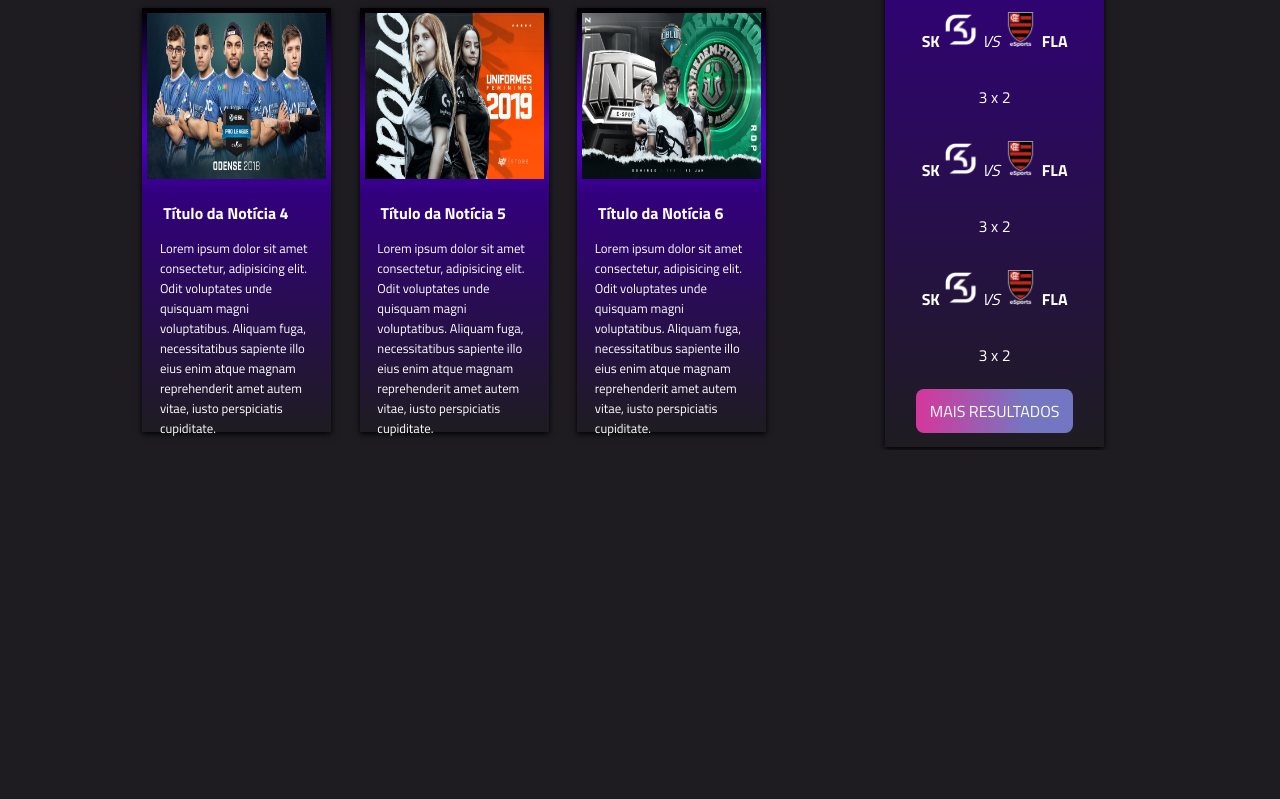
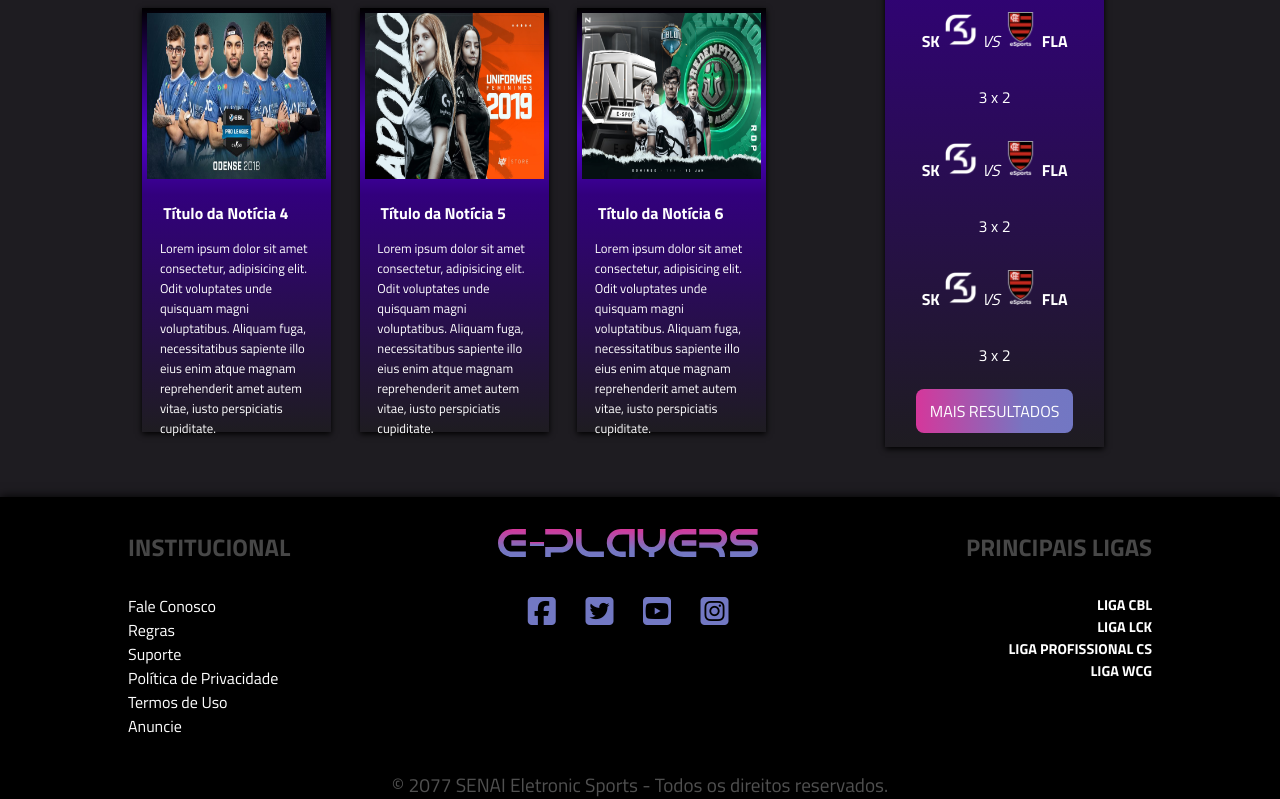
Before and after one commit to Tiago-V/E-Players, a plain HTML site: page index.html in a window 1280 px wide. Shown: the part 1795-2594 px from the top of the page. Before the commit the page ends 2245 px from the top, so only its background shows below. Drawn offline with Linux system fonts and the light colour scheme.

Commit message:
home concluída

```diff
--- a/css/style.css
+++ b/css/style.css
@@ -183,3 +183,42 @@ ul{
 .times{
     margin: 2em 0;
 }
+footer{
+    box-shadow: 0 0 10px #000;
+    color: white;
+    margin-top: 50px;
+    background-color: rgb(0, 0, 0);
+}
+footer a{
+    color: white;
+    text-decoration: none;
+}
+footer ul{
+    list-style-type: none;
+}
+footer .sociais{
+    display: flex;
+    justify-content: space-evenly;
+    color: var(--purple);
+    font-size: 2em;
+    padding: 1em 0px;
+}
+footer .container{
+    display: flex;
+    justify-content: space-between;
+    padding: 2em;
+}
+footer h5{
+    padding-bottom: 1.2em;
+    color: #474747;
+    font-size: 1.5em;
+}
+footer h6{
+    text-align: end;
+    font-size: 0.9em;
+}
+.copy{
+    text-align: center;
+    color: #505050;
+    font-size: 1.2em;
+}
--- a/index.html
+++ b/index.html
@@ -193,7 +193,38 @@
 
     </main>
     <footer>
-
+        <div class="container">
+            <div>
+                <h5>INSTITUCIONAL</h5>
+                <nav>
+                    <ul>
+                        <li><a href="#">Fale Conosco</a></li>
+                        <li><a href="#">Regras</a></li>
+                        <li><a href="#">Suporte</a></li>
+                        <li><a href="#">Política de Privacidade</a></li>
+                        <li><a href="#">Termos de Uso</a></li>
+                        <li><a href="#">Anuncie</a></li>
+                    </ul>
+                </nav>
+            </div>
+            <div>
+                <img src="images/Imagens/Logo.svg" alt="Logo do projeto E-Players">
+                <div class="sociais">
+                    <i class="fab fa-facebook-square"></i>
+                    <i class="fab fa-twitter-square"></i>
+                    <i class="fab fa-youtube-square"></i>
+                    <i class="fab fa-instagram-square"></i>
+                </div>
+            </div>
+            <div>
+                <h5>PRINCIPAIS LIGAS</h5>
+                <h6>LIGA CBL</h6>
+                <h6>LIGA LCK</h6>
+                <h6>LIGA PROFISSIONAL CS</h6>
+                <h6>LIGA WCG</h6>
+            </div>
+        </div>
+        <p class="copy">© 2077 SENAI Eletronic Sports - Todos os direitos reservados.</p>
     </footer>
 
 </body>
```
